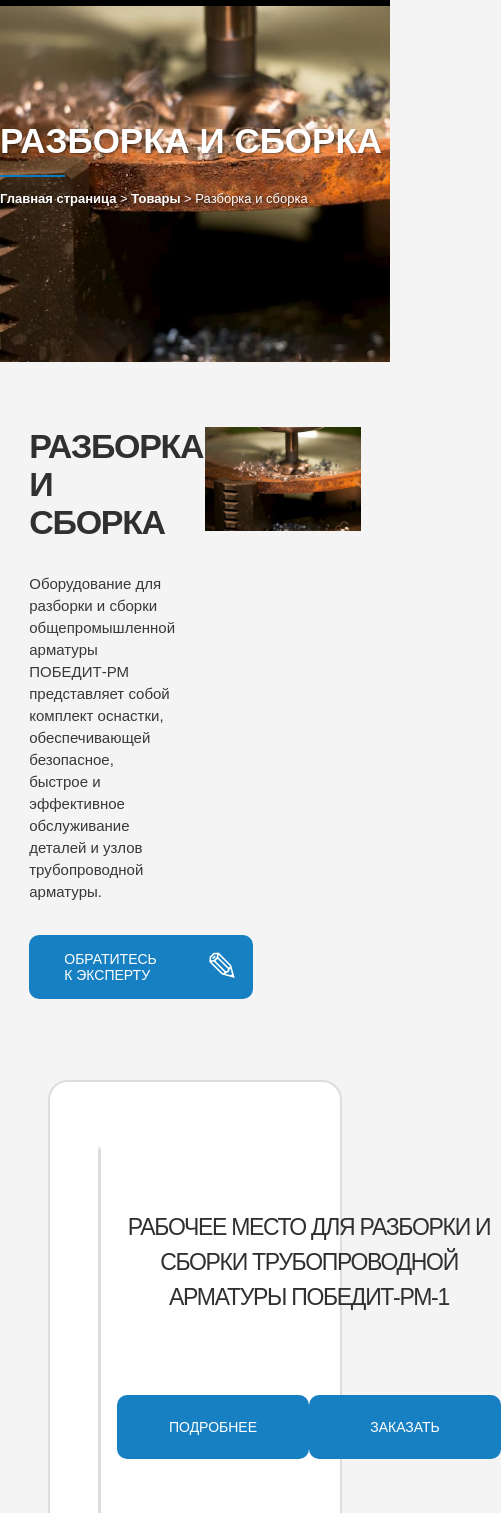
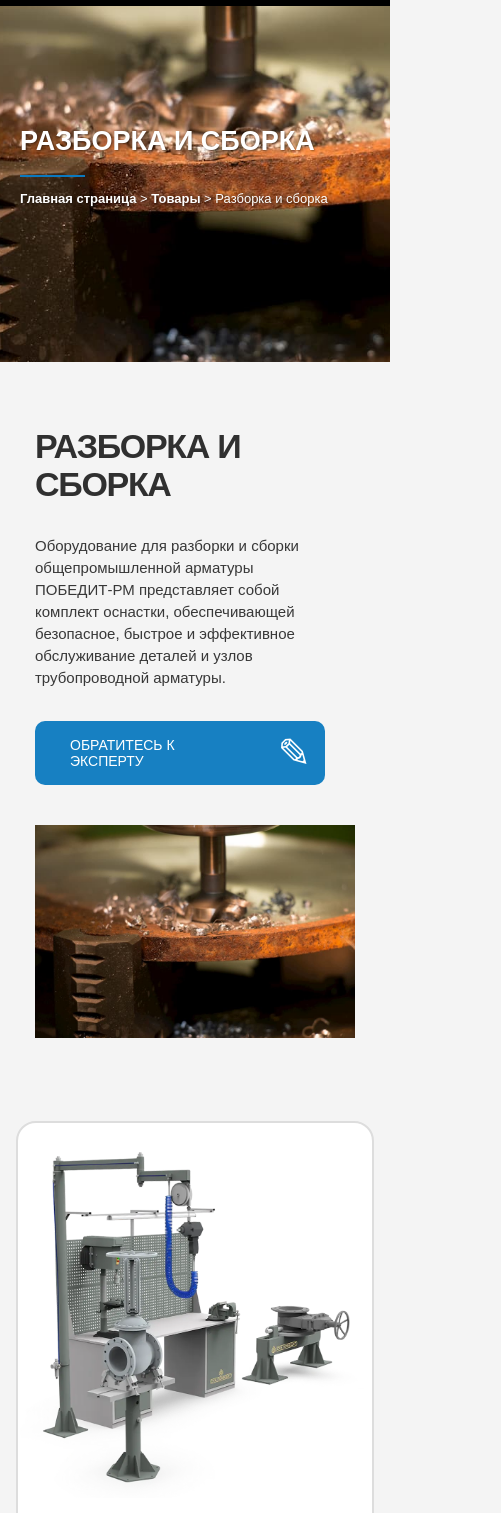
Before and after one commit to akolesnov/skbpobedit, a website: page public/catalog/razbor-sbor.html in a window 390 px wide. Shown: the part 58-1571 px from the top of the page, 501 px wide, since content can reach past the window. Drawn offline with Linux system fonts and the light colour scheme.

Commit message:
adaptive for mobile pages razdel

```diff
--- a/public/styles/about.css
+++ b/public/styles/about.css
@@ -1,37 +1,4 @@
-header {
-	min-height: 420px;
-	background-repeat: no-repeat;
-	background-position: center;
-	background-size: cover;
-}
-.header__title {
-	text-shadow: 1px 1px 2px rgba(0,0,0,.4);
-	font-size: 35px;
-	line-height: 40px;
-	font-weight: 700;
-	color: #ffffff;
-	padding-top: 115px;
-}
-.separator {
-	width: 65px;
-	height: 2px;
-	background: #0b79bf;
-	margin: 14px 0;
-}
-.links {
-	text-shadow: 1px 1px 2px rgba(0,0,0,.4);
-	color: #ffffff;
-	font-size: 13px;
-}
-.links a {
-	text-decoration: none;
-	font-style: normal;
-	font-weight: 600;
-	color: #ffffff;
-}
-.links a:hover {
-	color: #0b79bf;
-}
+@import './header.css';
 .about {
 	padding: 55px 10px;
 	max-width: 900px;
--- a/public/styles/category.css
+++ b/public/styles/category.css
@@ -1,41 +1,5 @@
-.header {
-	min-height: 420px;
-	background-repeat: no-repeat;
-	background-position: center;
-	background-size: cover;
-}
-.header__title {
-	text-shadow: 1px 1px 2px rgba(0,0,0,.4);
-	font-size: 35px;
-	line-height: 40px;
-	font-weight: 700;
-	color: #ffffff;
-	padding-top: 115px;
-}
-.separator {
-	width: 65px;
-	height: 2px;
-	background: #0b79bf;
-	margin: 14px 0;
-}
-.links {
-	text-shadow: 1px 1px 2px rgba(0,0,0,.4);
-	color: #ffffff;
-	font-size: 13px;
-}
-.links a {
-	text-decoration: none;
-	font-style: normal;
-	font-weight: 600;
-	color: #ffffff;
-}
-.links a:hover {
-	color: #0b79bf;
-}
+@import './header.css';
 /*####################################*/
-/*.catalog {
-	margin-top: 37rem;
-}*/
 .catalog h3 {
 	color: #ffffff;
 	background: #313234;
--- a/public/styles/common.css
+++ b/public/styles/common.css
@@ -209,7 +209,7 @@
 	display: flex;
 	justify-content: center;
 	margin: 0.5rem 0;
-	margin-right: 5rem;
+	/*margin-right: 5rem;*/
 }
 .social-icon{
 	width: 40px;
@@ -247,9 +247,7 @@
 	}
 }
 
-@media screen and (max-width: 1024px) {
 
-}
 
 @media screen and (max-width: 930px) {
 	.bottom-container {
@@ -306,19 +304,7 @@
 	align-self: center;
 	}
 }
-@media screen and (max-width: 580px) {
-	.other {
-		width: 100%;
-	}
-	.other::before {
-		display: none;
-	}
-	.other__a {
-		right: calc(50% - 6.5rem);
-	}
-	.mySlides {
-		background-size: inherit;
-}
+
 @media screen and (max-width: 480px) {
 	.logo img {
 		height: 3.5rem;
@@ -337,21 +323,23 @@
 	.logo img {
 		height: 3rem;
 	}
-	.about__title {
-		padding: 6px 47px;
-	}
-	.contacts p {
+		.contacts p {
 		font-size: 15px;
 	}
-	.other__a {
-		padding: 15px 10px;
-	}
 }
+
 @media screen and (max-width: 370px) {
 	.logo img {
-		height: 2.5rem;
+		height: 2.7rem;
 	}
 	.contacts p {
 		font-size: 13px;
 	}
 }
+
+@media screen and (max-width: 330px) {
+	.logo img {
+		height: 2.5rem;
+	}
+
+}
--- /dev/null
+++ b/public/styles/header.css
@@ -0,0 +1,48 @@
+header {
+	min-height: 420px;
+	background-repeat: no-repeat;
+	background-position: center;
+	background-size: cover;
+}
+.header__title {
+	text-shadow: 1px 1px 2px rgba(0,0,0,.4);
+	font-size: 35px;
+	line-height: 40px;
+	font-weight: 700;
+	color: #ffffff;
+	padding-top: 115px;
+}
+.separator {
+	width: 65px;
+	height: 2px;
+	background: #0b79bf;
+	margin: 14px 0;
+}
+.links {
+	text-shadow: 1px 1px 2px rgba(0,0,0,.4);
+	color: #ffffff;
+	font-size: 13px;
+}
+.links a {
+	text-decoration: none;
+	font-style: normal;
+	font-weight: 600;
+	color: #ffffff;
+}
+.links a:hover {
+	color: #0b79bf;
+}
+/*---------Media queries------------------*/
+
+@media screen and (max-width: 1340px) {
+	.links, .separator, .header__title {
+		margin-left: 20px;
+		margin-right: 20px;
+	}
+}
+
+@media screen and (max-width: 430px) {
+	.header__title {
+		font-size: 27px;
+	}
+}
--- a/public/styles/news.css
+++ b/public/styles/news.css
@@ -1,37 +1,4 @@
-header {
-	min-height: 420px;
-	background-repeat: no-repeat;
-	background-position: center;
-	background-size: cover;
-}
-.header__title {
-	text-shadow: 1px 1px 2px rgba(0,0,0,.4);
-	font-size: 35px;
-	line-height: 40px;
-	font-weight: 700;
-	color: #ffffff;
-	padding-top: 115px;
-}
-.separator {
-	width: 65px;
-	height: 2px;
-	background: #0b79bf;
-	margin: 14px 0;
-}
-.links {
-	text-shadow: 1px 1px 2px rgba(0,0,0,.4);
-	color: #ffffff;
-	font-size: 13px;
-}
-.links a {
-	text-decoration: none;
-	font-style: normal;
-	font-weight: 600;
-	color: #ffffff;
-}
-.links a:hover {
-	color: #0b79bf;
-}
+@import './header.css';
 /*№№№№№№№№№№№№№№№№№№№*/
 .news-container {
 	/*display: flex;*/
@@ -52,7 +19,6 @@
 	display: inline-block;
 }
 .news__img {
-	display: block;
 	padding: 0 0 75% 0;
 	overflow: hidden;
 	display: block;
--- a/public/styles/product.css
+++ b/public/styles/product.css
@@ -1,42 +1,4 @@
-
-
-header {
-	min-height: 420px;
-	background-repeat: no-repeat;
-	background-position: center;
-	background-size: cover;
-}
-.header__title {
-	text-shadow: 1px 1px 2px rgba(0,0,0,.4);
-	font-size: 35px;
-	line-height: 40px;
-	font-weight: 700;
-	color: #ffffff;
-	padding-top: 115px;
-}
-.separator {
-	width: 65px;
-	height: 2px;
-	background: #0b79bf;
-	margin: 14px 0;
-}
-.links {
-	text-shadow: 1px 1px 2px rgba(0,0,0,.4);
-	color: #ffffff;
-	font-size: 13px;
-}
-.links a {
-	text-decoration: none;
-	font-style: normal;
-	font-weight: 600;
-	color: #ffffff;
-}
-.links a:hover {
-	color: #0b79bf;
-}
-.links span {
-
-}
+@import './header.css';
 .content {
 	display: flex;
 	max-width: 60rem;
--- a/public/styles/razdel.css
+++ b/public/styles/razdel.css
@@ -1,42 +1,4 @@
-
-
-header {
-	min-height: 420px;
-	background-repeat: no-repeat;
-	background-position: center;
-	background-size: cover;
-}
-.header__title {
-	text-shadow: 1px 1px 2px rgba(0,0,0,.4);
-	font-size: 35px;
-	line-height: 40px;
-	font-weight: 700;
-	color: #ffffff;
-	padding-top: 115px;
-}
-.separator {
-	width: 65px;
-	height: 2px;
-	background: #0b79bf;
-	margin: 14px 0;
-}
-.links {
-	text-shadow: 1px 1px 2px rgba(0,0,0,.4);
-	color: #ffffff;
-	font-size: 13px;
-}
-.links a {
-	text-decoration: none;
-	font-style: normal;
-	font-weight: 600;
-	color: #ffffff;
-}
-.links a:hover {
-	color: #0b79bf;
-}
-.links span {
-
-}
+@import './header.css';
 .razdel-top {
 	display: -webkit-flex;
 	display: -moz-flex;
@@ -99,8 +61,8 @@
 	border-radius: 20px;
 }
 .product__img {
-	width: 30rem;
-	height: 30rem;
+	max-width: 30rem;
+	max-height: 30rem;
 	padding: 1rem;
 	margin: 1rem;
 	border-width: 0 3px 0 0;
@@ -129,8 +91,7 @@
 }
 .product__name {
 	text-align: center;
-/*	font-size: 2rem;
-	letter-spacing: 2px;*/
+	font-weight: 600;
 	margin-bottom: 5rem;
 	color: #303030;
 	font-size: 23px;
@@ -159,3 +120,105 @@
 	border-radius: 10px;
 	text-transform: uppercase;
 }
+
+/*#######MEDIA QUERIES###########*/
+@media screen and (max-width: 1060px) {
+	.product {
+		margin: 1rem 1rem;
+	}
+	.product-info {
+		width: 30rem;
+		padding-top: 7rem;
+	}
+	.line__btn {
+		width: 10rem;
+	}
+}
+
+@media screen and (max-width: 800px) {
+	.razdel-top {
+		flex-direction: column;
+		width: 600px;
+		margin: 0 auto;
+	}
+	.razdel-info {
+		width: 100%;
+		/*padding: 30px 40px;*/
+		padding-bottom: 40px;
+	}
+	.razdel__img {
+		width: 100%;
+	}
+	.product {
+		/*width: 70rem;*/
+		/*margin: 1rem 3rem;*/
+		flex-direction: column;
+	}
+	.product__img {
+		/*width: 100%;*/
+		/*height: 30rem;*/
+		margin: 1rem auto;
+		border: 0;
+		object-fit: cover;
+	}
+	.product-info {
+		width: 100%;
+		padding: 1rem 2rem;
+	}
+	.product__name {
+		margin-bottom: 1rem;
+	}
+}
+
+@media screen and (max-width: 640px) {
+	.razdel-top {
+		width: 450px;
+	}
+}
+
+@media screen and (max-width: 500px) {
+	.razdel-top {
+		width: 350px;
+	}
+	.line-2 {
+		justify-content: space-between;
+	}
+	.product__img {
+		padding: 0;
+	}
+	.product-info {
+		padding: 15px;
+	}
+}
+
+@media screen and (max-width: 450px) {
+	.product__name {
+		font-size: 20px;
+		line-height: 30px;
+	}
+	.line-2 {
+		flex-direction: column;
+		align-items: center;
+	}
+	.line__btn {
+		margin-bottom: 10px;
+		height: 3rem;
+		line-height: 3rem;
+	}
+}
+
+@media screen and (max-width: 400px) {
+	.razdel-top {
+		width: 320px;
+	}
+	.product__name {
+		line-height: 25px;
+	}
+}
+
+@media screen and (max-width: 355px) {
+	.razdel-top {
+		width: 300px;
+	}
+
+}
--- a/public/styles/service.css
+++ b/public/styles/service.css
@@ -1,37 +1,4 @@
-header {
-	min-height: 420px;
-	background-repeat: no-repeat;
-	background-position: center;
-	background-size: cover;
-}
-.header__title {
-	text-shadow: 1px 1px 2px rgba(0,0,0,.4);
-	font-size: 35px;
-	line-height: 40px;
-	font-weight: 700;
-	color: #ffffff;
-	padding-top: 115px;
-}
-.separator {
-	width: 65px;
-	height: 2px;
-	background: #0b79bf;
-	margin: 14px 0;
-}
-.links {
-	text-shadow: 1px 1px 2px rgba(0,0,0,.4);
-	color: #ffffff;
-	font-size: 13px;
-}
-.links a {
-	text-decoration: none;
-	font-style: normal;
-	font-weight: 600;
-	color: #ffffff;
-}
-.links a:hover {
-	color: #0b79bf;
-}
+@import './header.css';
 
 .services {
 	padding: 65px 0 50px;
```
Also changed, not shown: public/catalog/isp-oborudovanie/pobedit-s-1-425.html (+1 -1 lines), public/catalog/isp-oborudovanie/pobedit-s-1.html (+1 -1 lines), public/catalog/isp-oborudovanie/pobedit-s-2.html (+1 -1 lines), public/catalog/isp-oborudovanie/pobedit-s-3.html (+1 -1 lines), public/index.html (+11 -10 lines), public/js/carousel.js (+3 -7 lines), public/styles/index.css (+74 -4 lines).
